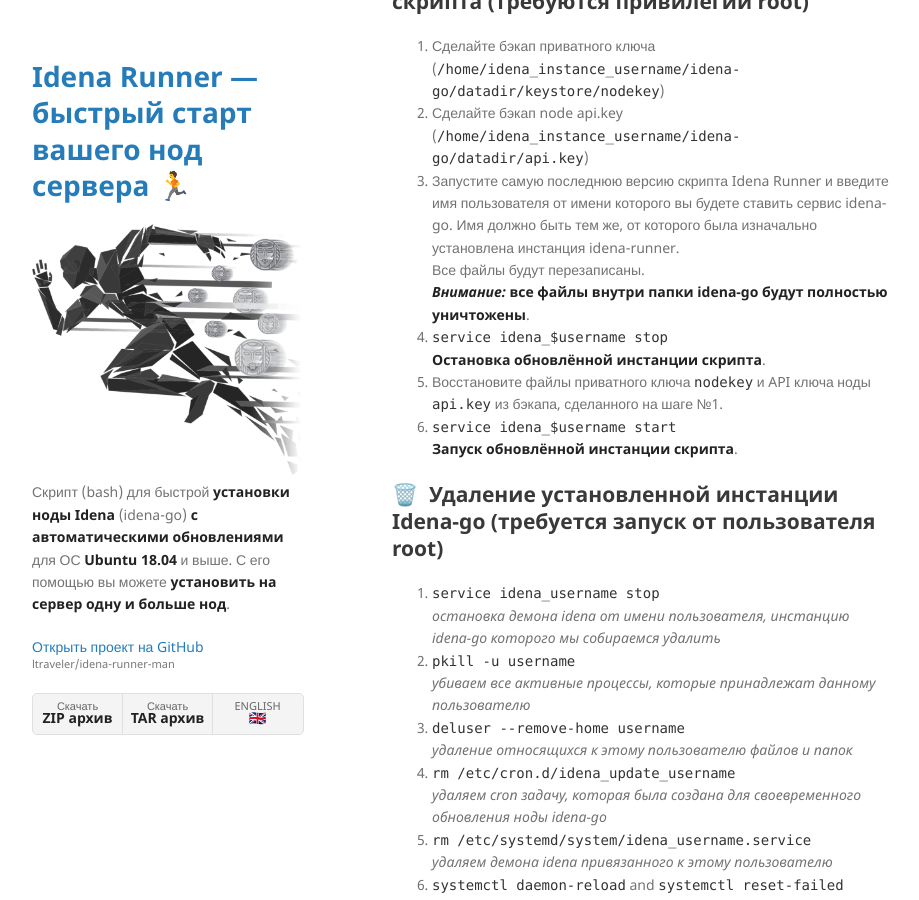
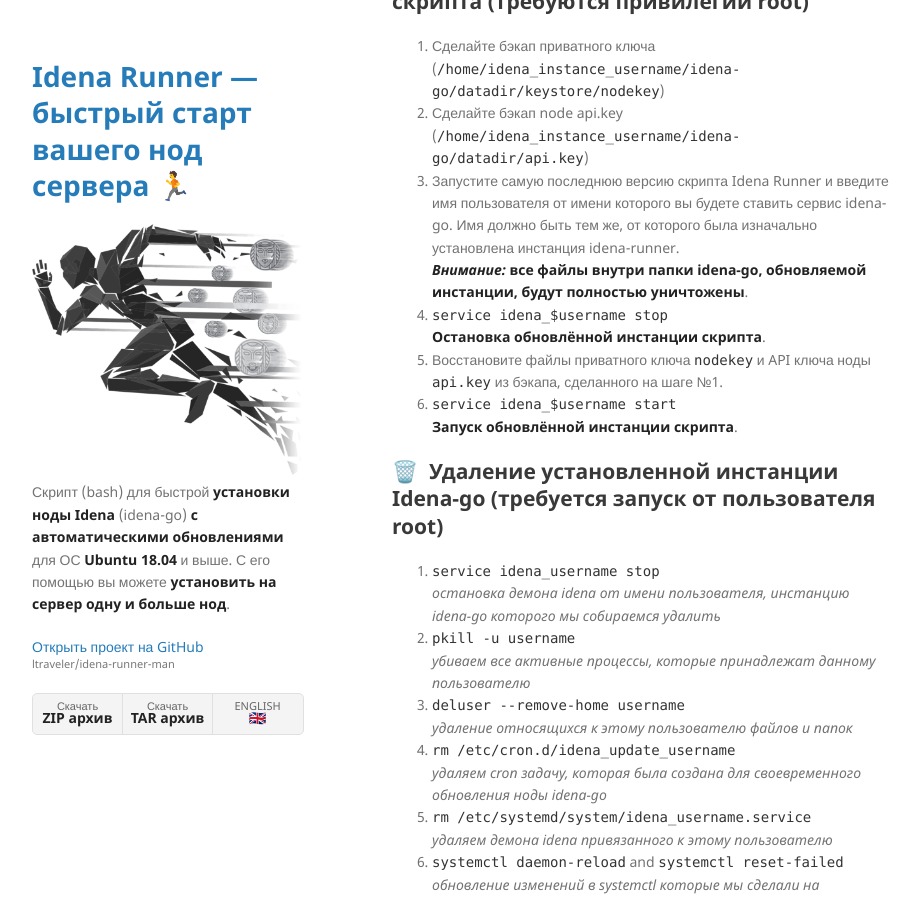
Before and after one commit to ltraveler/idena-runner-man, a Jekyll site: the page built from ru/index-ru.md, in a window 1280 px wide and 900 px high, scrolled down 2973 px. Shown: the whole window, without its empty margins (178-1097 px from the left). Built offline with Jekyll 4.4.1, drawn with Linux system fonts in a browser that asks for light colours.

Commit message:
Update index-ru.md

```diff
--- a/ru/index-ru.md
+++ b/ru/index-ru.md
@@ -98,8 +98,7 @@
 1. Сделайте бэкап приватного ключа (`/home/idena_instance_username/idena-go/datadir/keystore/nodekey`)
 2. Сделайте бэкап node api.key (`/home/idena_instance_username/idena-go/datadir/api.key`)
 3. Запустите самую последнюю версию скрипта Idena Runner и введите имя пользователя от имени которого вы будете ставить сервис idena-go. Имя должно быть тем же, от которого была изначально установлена инстанция idena-runner.\
-Все файлы будут перезаписаны.\
-***Внимание:*** **все файлы внутри папки idena-go будут полностью уничтожены**.
+***Внимание:*** **все файлы внутри папки idena-go, обновляемой инстанции, будут полностью уничтожены**.
 4. `service idena_$username stop`\
 **Остановка обновлённой инстанции скрипта**.
 5. Восстановите файлы приватного ключа `nodekey` и API ключа ноды `api.key` из бэкапа, сделанного на шаге №1.
```
